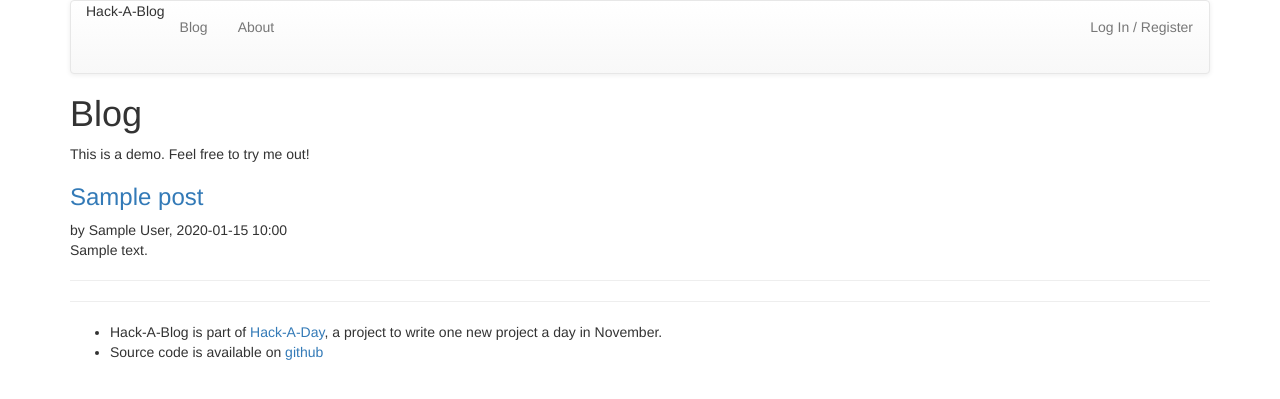
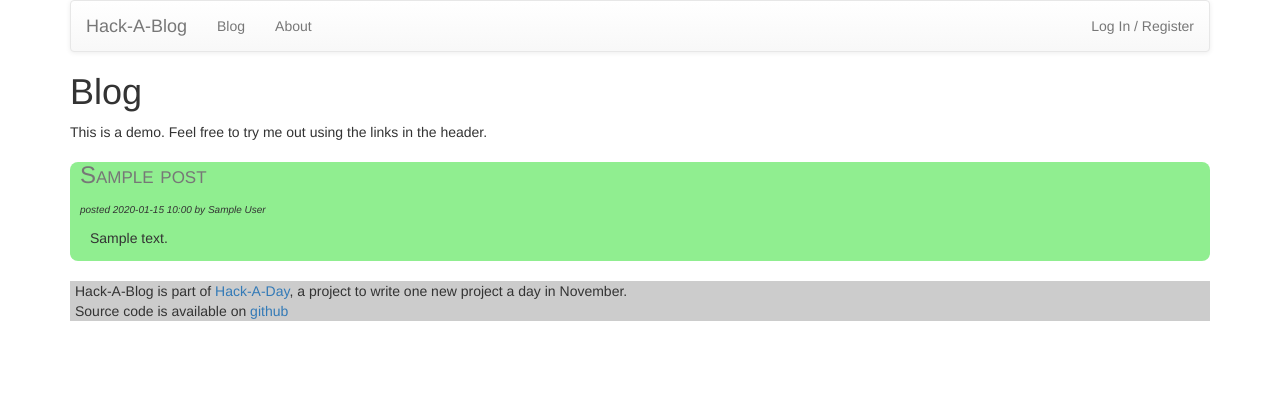
Before and after one commit to za3k/day03_blog, a Flask app: template templates/view.html in a window 1280 px wide. Shown: the top 399 px of the page. Run offline with Flask 2, Linux system fonts and the light colour scheme; the template is opened without the code that fills it: most values are stand-ins (such as "Sample title", 1, 10 or a date in 2020); some libraries are stand-ins or nearby versions.

Commit message:
Improve styling

```diff
--- a/base.py
+++ b/base.py
@@ -78,7 +78,6 @@ def login():
         # Hack-a-day! No safety here.
         #if not is_safe_url(then):
         #    return flask.abort(400)
-        print("logged in, visit", then, user, user.id)
         return flask.redirect(then)
 
     return 'Bad login'
--- a/static/style.css
+++ b/static/style.css
@@ -1,3 +1,70 @@
+/* -- This specific Hack-A-Day project -- */
+.action {
+    color: light-grey;
+    font-size: 9px;
+}
+
+.byline {
+    font-style: italic;
+    font-weight: light;
+    font-size: 10px;
+}
+
+.blog-edit {
+    min-height: 500px;
+}
+
+.post {
+    border: 1px;
+    border-radius: 8px;
+    padding: 0 10px 3px 10px;
+}
+
+.post:nth-child(4n) {
+    background-color: lightblue;
+}
+.post:nth-child(4n+1) {
+    background-color: pink;
+}
+.post:nth-child(4n+2) {
+    background-color: lightgreen;
+}
+.post:nth-child(4n+3) {
+    background-color: yellow;
+}
+
+.post-content {
+    white-space: pre-wrap;
+    margin: 10px;
+}
+
+.post-title {
+    color: #777;
+    font-size: 18pt;
+    font-variant: small-caps;
+}
+.post-title:hover {
+    color: #000;
+    text-decoration: none;
+}
+
+/* -- All Hack-A-Day projects -- */
 .about {
     white-space: pre-wrap;
 }
+.footer {
+    background-color: rgba(0,0,0,0.2);
+    margin-top: 20px;
+}
+.footer ul {
+    list-style: none;
+    padding-left: 5px;
+}
+
+.navbar-brand-link a {
+    color: #777;
+}
+.navbar-brand-link a:hover {
+    color: #000;
+    text-decoration: none;
+}
--- a/templates/base.html
+++ b/templates/base.html
@@ -7,8 +7,7 @@
 <div class="container">
 <nav class="navbar navbar-default">
     <div class="container-fluid">
-    <div class="navbar-header">{{ project_name }}</div>
-    <div class="navbar">
+    <div class="navbar-brand navbar-brand-link"><a href="{{ url_for('index') }}">{{ project_name }}</a></div>
     <ul class="nav navbar-nav">
         <li><a href="{{ url_for('index') }}">Blog</a>
         {% if current_user.is_authenticated %}
@@ -24,7 +23,6 @@
         {% endif %}
     </ul>
     </div>
-    </div>
 </nav>
 <section class="content">
     <header>
@@ -32,8 +30,7 @@
     </header>
     {% block content %}{% endblock %}
 </section>
-<hr>
-<div id="footer">
+<footer class="footer bg-light">
     <ul>
         <li>{{ project_name }} is part of <a href="https://za3k.com/hack_a_day">Hack-A-Day</a>, a project to write one new project a day in November.</li>
         <li>Source code is available on <a href="{{ source_url }}">github</a></li>
--- a/templates/common.html
+++ b/templates/common.html
@@ -1,10 +1,12 @@
-{% macro display_post(post, current_user) -%}
+{% macro display_post(post, current_user, title) -%}
+    {% if title %}
+    <h3><a class="post-title" href="{{ url_for("view_post", post_id=post.id) }}">{{ post.title }}</a></h3>
+    {% endif %}
+    <span class="byline">posted <span class="date">{{ post.creation_time.strftime("%Y-%m-%d %H:%M") }}</span> by {{ post.author }}</span>
     {% if post.author == current_user.id %}
-    <a href="{{ url_for("edit_post", post_id=post.id) }}">Edit</a>
-    <a href="{{ url_for("delete_post", post_id=post.id) }}">Delete</a>
-    <br>
+    <a class="action" href="{{ url_for("edit_post", post_id=post.id) }}">Edit</a>
+    <a class="action" href="{{ url_for("delete_post", post_id=post.id) }}">Delete</a>
     {% endif %}
-    by {{ post.author }}, <span class="date">{{ post.creation_time.strftime("%Y-%m-%d %H:%M") }}</span>
-    {% if post.creation_time.strftime("%Y%m%d%H%M") != post.edit_time.strftime("%Y%m%d%H%M") %}(edited <span class="date">{{ post.edit_time.strftime("%Y-%m-%d %H:%M") }}</span>){% endif %}
-    <p>{{ post.content }}</p>
+    {% if post.creation_time.strftime("%Y%m%d%H%M") != post.edit_time.strftime("%Y%m%d%H%M") %}(edited <span class="date">{{ post.edit_time.strftime("%Y-%m-%d %H:%M") }}</span>){% endif %}</span>
+    <p class="post-content">{{ post.content }}</p>
 {%- endmacro %}
--- a/templates/view.html
+++ b/templates/view.html
@@ -3,15 +3,17 @@
 
 {% block header %}
     <h1>{% block title %}Blog{% endblock %}</h1>
-    This is a demo. Feel free to try me out!
+    This is a demo. Feel free to try me out using the links in the header.
 {% endblock %}
 
 {% block content %}
 {% for post in posts %}
 {% if not post.deleted %}
-    <h3><a href="{{ url_for("view_post", post_id=post.id) }}">{{ post.title }}</a></h3>
-    {{ common.display_post(post, current_user) }}
-    <hr>
+    <div class="post">
+    {{ common.display_post(post, current_user, True) }}
+    {% if not loop.last %}
+    </div>
+    {% endif %}
 {% endif %}
 {% endfor %}
 {% endblock %}
```
Also changed, not shown: templates/edit.html (+14 -7 lines), templates/new.html (+13 -7 lines).
